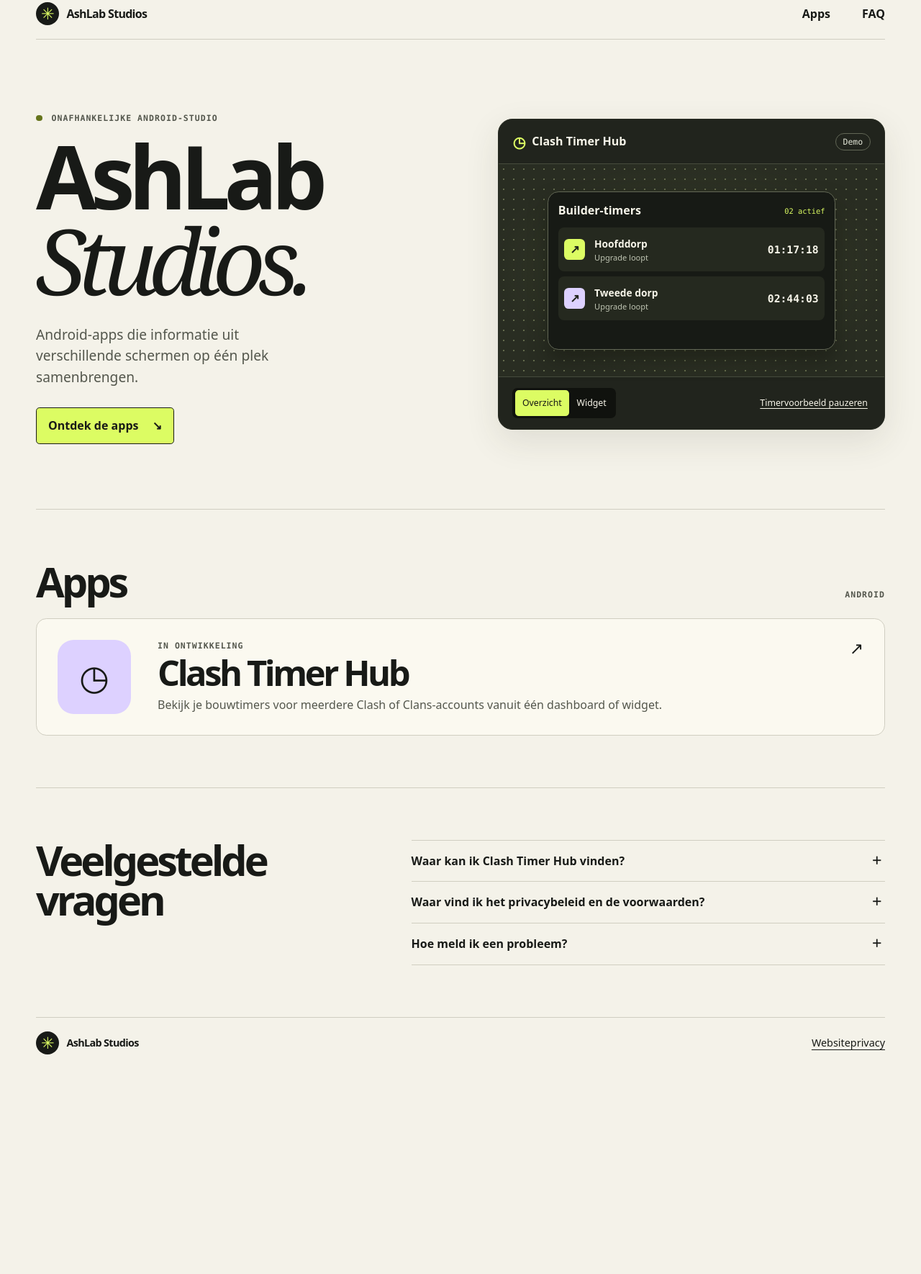
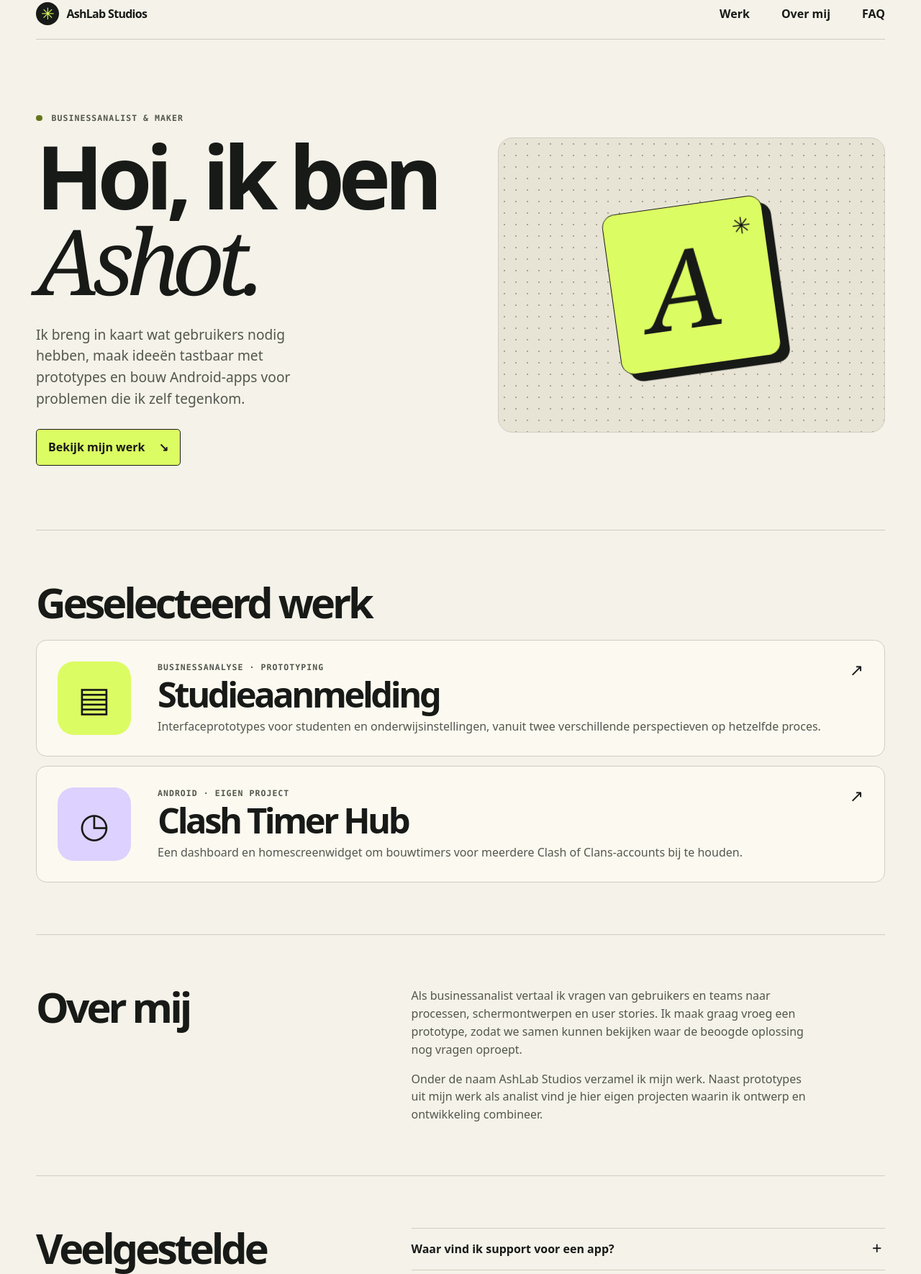
Before and after one commit to ashot978/GrigorianPortfolio, a plain HTML site: page index.html in a window 1280 px wide. Shown: the part 16-1786 px from the top of the page at 72% size. Before the commit the page ends 1513 px from the top, so only its background shows below. Drawn offline with Linux system fonts and the light colour scheme.

Commit message:
Make AshLab Studios a personal portfolio

```diff
--- a/assets/studio.css
+++ b/assets/studio.css
@@ -44,7 +44,7 @@ button { font: inherit; }
   align-items: center;
   padding-block: clamp(3rem, 7vw, 6.6rem);
 }
-.eyebrow, .section-meta { color: var(--muted); font: 700 .72rem/1.4 var(--mono); letter-spacing: .09em; text-transform: uppercase; }
+.eyebrow { color: var(--muted); font: 700 .72rem/1.4 var(--mono); letter-spacing: .09em; text-transform: uppercase; }
 .dot { display: inline-block; width: .55rem; height: .55rem; border-radius: 50%; background: #65741c; margin-right: .3rem; }
 h1, h2, h3 { margin: 0; font-weight: 800; letter-spacing: -.07em; line-height: .97; }
 h1 { font-size: clamp(3.5rem, 9.6vw, 8.75rem); }
@@ -55,6 +55,38 @@ h3 { font-size: clamp(1.7rem, 4vw, 3.05rem); }
 .button { display: inline-flex; align-items: center; justify-content: space-between; gap: 1.2rem; padding: .75rem 1rem; border: 1px solid var(--ink); border-radius: .3rem; background: var(--acid); font-weight: 750; text-decoration: none; transition: background .2s, box-shadow .2s; }
 .button:hover { background: #e7ff89; box-shadow: .22rem .22rem 0 var(--ink); }
 
+.signature {
+  display: grid;
+  place-items: center;
+  min-height: clamp(15rem, 32vw, 27rem);
+  overflow: hidden;
+  border: 1px solid var(--line);
+  border-radius: 1.25rem;
+  background: radial-gradient(#a6a38f 1px, transparent 1px) 0 0 / 16px 16px, #e7e4d6;
+}
+.signature-frame {
+  position: relative;
+  display: grid;
+  place-items: center;
+  width: min(56%, 14rem);
+  aspect-ratio: 1;
+  border: 1px solid var(--ink);
+  border-radius: 1.15rem;
+  background: var(--acid);
+  box-shadow: .7rem .7rem 0 var(--ink);
+  transform: rotate(-8deg);
+  animation: signature-enter .65s cubic-bezier(.2,.8,.2,1) both;
+  transition: transform .3s ease;
+}
+.signature:hover .signature-frame { transform: rotate(-4deg) translateY(-4px); }
+.signature-letter { padding-right: .15em; font: italic 500 clamp(5.5rem, 12vw, 10rem)/1 Georgia, serif; }
+.signature-spark { position: absolute; top: .4em; right: .55em; font-size: clamp(1rem, 3vw, 2rem); }
+@keyframes signature-enter {
+  from { opacity: 0; translate: 0 12px; }
+}
+
+.demo-section { display: grid; grid-template-columns: .82fr 1.18fr; gap: clamp(1rem, 5vw, 4rem); align-items: start; }
+.demo-section p { max-width: 32ch; color: var(--muted); }
 .demo { min-width: 0; border: 1px solid #272b22; border-radius: 1.25rem; background: #21241d; color: #f7f5e9; box-shadow: 0 1rem 3rem #353a201c; overflow: hidden; }
 .demo-head, .demo-controls { display: flex; flex-wrap: wrap; justify-content: space-between; align-items: center; gap: .65rem; padding: .9rem 1.2rem; }
 .demo-head { border-bottom: 1px solid #464b3d; }
@@ -91,14 +123,18 @@ time { font: 700 clamp(.71rem, 1.4vw, .92rem)/1.3 var(--mono); }
 .demo button:focus-visible { outline-color: var(--lilac); }
 
 .section { border-top: 1px solid var(--line); padding-block: clamp(2.4rem, 6vw, 4.5rem); scroll-margin-top: 1rem; }
-.section-heading { display: flex; align-items: baseline; justify-content: space-between; gap: 1rem; margin-bottom: 1.5rem; }
+.section-heading { margin-bottom: 1.5rem; }
+.project-list { display: grid; gap: .8rem; }
 .project { display: grid; grid-template-columns: auto 1fr auto; gap: clamp(.85rem, 3vw, 2.3rem); align-items: center; border: 1px solid var(--line); border-radius: .9rem; padding: clamp(.9rem, 3vw, 1.8rem); text-decoration: none; background: #fbf9f0; transition: border-color .25s, transform .25s, background .25s; }
 .project:hover { transform: translateY(-3px); border-color: var(--ink); background: #fffdf7; }
 .project-icon { display: grid; place-items: center; border-radius: 22%; width: clamp(2.9rem, 10vw, 6.4rem); aspect-ratio: 1; font-size: clamp(1.65rem, 5vw, 3rem); color: var(--ink); background: var(--lilac); }
+.project-icon-prototype { background: var(--acid); }
 .project-copy p { margin: .55rem 0 0; color: var(--muted); }
 .project-copy .project-kicker { margin: 0 0 .35rem; }
 .project-arrow { align-self: start; font-size: 1.45rem; line-height: 1; }
 .faq { display: grid; grid-template-columns: .82fr 1.18fr; gap: clamp(1rem, 5vw, 4rem); }
+.about-copy p { max-width: 60ch; margin: 0; color: var(--muted); }
+.about-copy p + p { margin-top: 1rem; }
 .questions { border-top: 1px solid var(--line); }
 details { border-bottom: 1px solid var(--line); }
 summary { padding-block: 1rem; font-weight: 700; cursor: pointer; list-style: none; display: flex; justify-content: space-between; gap: 1rem; }
@@ -108,13 +144,14 @@ details[open] summary::after { content: "−"; }
 details p { color: var(--muted); margin: 0 0 1rem; max-width: 58ch; }
 .footer { border-top: 1px solid var(--line); padding-bottom: 2rem; font-size: .9rem; }
 .subhero, .prose { padding-block: clamp(2.8rem, 8vw, 6.5rem); }
+.case-hero h1 { font-size: clamp(2.2rem, 8.4vw, 7rem); overflow-wrap: anywhere; }
 .prose h1 { font-size: clamp(2.35rem, 7vw, 5.5rem); margin-bottom: 1.3rem; overflow-wrap: anywhere; }
 .prose h2 { font-size: 1.7rem; margin-top: 2rem; }
 .prose p { max-width: 65ch; }
 
 @media (max-width: 850px) {
   .shell { width: min(1180px, calc(100% - 3rem)); }
-  .hero { grid-template-columns: 1fr; }
+  .hero, .demo-section { grid-template-columns: 1fr; }
   h1 { font-size: clamp(4rem, 15vw, 7rem); }
 }
 
@@ -129,5 +166,7 @@ details p { color: var(--muted); margin: 0 0 1rem; max-width: 58ch; }
 @media (prefers-reduced-motion: reduce) {
   html { scroll-behavior: auto; }
   .button, .mark, .project { transition: none; }
+  .signature-frame { animation: none; transition: none; }
   .project:hover, .wordmark:hover .mark { transform: none; }
+  .signature:hover .signature-frame { transform: rotate(-8deg); }
 }
--- a/index.html
+++ b/index.html
@@ -3,18 +3,18 @@
 <head>
   <meta charset="utf-8">
   <meta name="viewport" content="width=device-width, initial-scale=1">
-  <meta name="description" content="AshLab Studios bouwt onafhankelijke Android-apps. Ontdek Clash Timer Hub en bekijk hoe de widget werkt.">
+  <meta name="description" content="Persoonlijk portfolio van Ashot, businessanalist en maker van prototypes en Android-apps.">
   <meta name="theme-color" content="#f4f2e9">
-  <title>AshLab Studios · Android-appstudio</title>
+  <title>Ashot · AshLab Studios</title>
   <link rel="stylesheet" href="assets/studio.css">
-  <script src="assets/studio.js" defer></script>
 </head>
 <body>
   <a class="skip" href="#inhoud">Naar de inhoud</a>
   <header class="shell topbar">
     <a class="wordmark" href="./" aria-label="AshLab Studios, home"><span class="mark" aria-hidden="true">✳</span> AshLab<span class="wordmark-secondary"> Studios</span></a>
     <nav class="nav" aria-label="Hoofdnavigatie">
-      <a href="#apps">Apps</a>
+      <a href="#werk">Werk</a>
+      <a href="#over-mij">Over mij</a>
       <a href="#faq">FAQ</a>
     </nav>
   </header>
@@ -22,83 +22,63 @@
   <main id="inhoud" class="shell">
     <section class="hero" aria-labelledby="hero-title">
       <div class="hero-copy">
-        <p class="eyebrow"><span class="dot" aria-hidden="true"></span> Onafhankelijke Android-studio</p>
-        <h1 id="hero-title">AshLab<br><em>Studios.</em></h1>
-        <p class="lede">Android-apps die informatie uit verschillende schermen op één plek samenbrengen.</p>
-        <a class="button" href="#apps">Ontdek de apps <span aria-hidden="true">↘</span></a>
+        <p class="eyebrow"><span class="dot" aria-hidden="true"></span> Businessanalist &amp; maker</p>
+        <h1 id="hero-title">Hoi, ik ben<br><em>Ashot.</em></h1>
+        <p class="lede">Ik breng in kaart wat gebruikers nodig hebben, maak ideeën tastbaar met prototypes en bouw Android-apps voor problemen die ik zelf tegenkom.</p>
+        <a class="button" href="#werk">Bekijk mijn werk <span aria-hidden="true">↘</span></a>
       </div>
-      <div class="demo" aria-label="Interactieve demonstratie van Clash Timer Hub">
-        <div class="demo-head">
-          <div class="demo-brand"><span aria-hidden="true">◷</span> Clash Timer Hub</div>
-          <span class="demo-label">Demo</span>
-        </div>
-        <div class="demo-body">
-          <div class="device" data-device>
-            <section id="demo-overzicht" aria-label="Overzicht met voorbeeldtimers">
-              <div class="device-header"><span>Builder-timers</span><span class="device-tag">02 actief</span></div>
-              <div class="timer-row">
-                <span class="timer-icon green" aria-hidden="true">↗</span>
-                <div><strong>Hoofddorp</strong><small>Upgrade loopt</small></div>
-                <time data-timer="4643">01:17:23</time>
-              </div>
-              <div class="timer-row">
-                <span class="timer-icon lilac" aria-hidden="true">↗</span>
-                <div><strong>Tweede dorp</strong><small>Upgrade loopt</small></div>
-                <time data-timer="9848">02:44:08</time>
-              </div>
-            </section>
-            <section id="demo-widget" aria-label="Widget met voorbeeldtimer" hidden>
-              <div class="device-header"><span>Homescreenwidget</span><span class="device-tag">Compact</span></div>
-              <div class="widget">
-                <span class="widget-label">Volgende upgrade klaar</span>
-                <time data-timer="4643">01:17:23</time>
-                <span>Hoofddorp</span>
-              </div>
-            </section>
-          </div>
-        </div>
-        <div class="demo-controls" hidden>
-          <div class="segmented" role="group" aria-label="Demoweergave">
-            <button type="button" aria-controls="demo-overzicht" aria-pressed="true">Overzicht</button>
-            <button type="button" aria-controls="demo-widget" aria-pressed="false">Widget</button>
-          </div>
-          <button type="button" class="play-toggle" data-pause>Timervoorbeeld pauzeren</button>
+      <div class="signature" aria-hidden="true">
+        <div class="signature-frame">
+          <span class="signature-letter">A</span>
+          <span class="signature-spark">✳</span>
         </div>
       </div>
     </section>
 
-    <section id="apps" class="section" aria-labelledby="apps-title">
+    <section id="werk" class="section" aria-labelledby="werk-title">
       <div class="section-heading">
-        <h2 id="apps-title">Apps</h2>
-        <span class="section-meta">Android</span>
+        <h2 id="werk-title">Geselecteerd werk</h2>
       </div>
-      <a class="project" href="apps/clash-timer-hub/">
-        <div class="project-icon" aria-hidden="true">◷</div>
-        <div class="project-copy">
-          <p class="eyebrow project-kicker">In ontwikkeling</p>
-          <h3>Clash Timer Hub</h3>
-          <p>Bekijk je bouwtimers voor meerdere Clash of Clans-accounts vanuit één dashboard of widget.</p>
-        </div>
-        <span class="project-arrow" aria-hidden="true">↗</span>
-      </a>
+      <div class="project-list">
+        <a class="project" href="werk/studieaanmelding/">
+          <div class="project-icon project-icon-prototype" aria-hidden="true">▤</div>
+          <div class="project-copy">
+            <p class="eyebrow project-kicker">Businessanalyse · Prototyping</p>
+            <h3>Studieaanmelding</h3>
+            <p>Interfaceprototypes voor studenten en onderwijsinstellingen, vanuit twee verschillende perspectieven op hetzelfde proces.</p>
+          </div>
+          <span class="project-arrow" aria-hidden="true">↗</span>
+        </a>
+        <a id="apps" class="project" href="apps/clash-timer-hub/">
+          <div class="project-icon" aria-hidden="true">◷</div>
+          <div class="project-copy">
+            <p class="eyebrow project-kicker">Android · Eigen project</p>
+            <h3>Clash Timer Hub</h3>
+            <p>Een dashboard en homescreenwidget om bouwtimers voor meerdere Clash of Clans-accounts bij te houden.</p>
+          </div>
+          <span class="project-arrow" aria-hidden="true">↗</span>
+        </a>
+      </div>
+    </section>
+
+    <section id="over-mij" class="section faq" aria-labelledby="over-mij-title">
+      <h2 id="over-mij-title">Over mij</h2>
+      <div class="about-copy">
+        <p>Als businessanalist vertaal ik vragen van gebruikers en teams naar processen, schermontwerpen en user stories. Ik maak graag vroeg een prototype, zodat we samen kunnen bekijken waar de beoogde oplossing nog vragen oproept.</p>
+        <p>Onder de naam AshLab Studios verzamel ik mijn werk. Naast prototypes uit mijn werk als analist vind je hier eigen projecten waarin ik ontwerp en ontwikkeling combineer.</p>
+      </div>
     </section>
 
     <section id="faq" class="section faq" aria-labelledby="faq-title">
-      <div>
-        <h2 id="faq-title">Veelgestelde<br>vragen</h2>
-      </div>
+      <h2 id="faq-title">Veelgestelde<br>vragen</h2>
       <div class="questions">
         <details>
-          <summary>Waar kan ik Clash Timer Hub vinden?</summary>
-          <p>De app is in ontwikkeling. Op de <a href="apps/clash-timer-hub/">app-pagina</a> vind je de projectlink en uitleg over de widget.</p>
+          <summary>Waar vind ik support voor een app?</summary>
+          <p>Open het project in het overzicht. Op de projectpagina vind je uitleg en de beschikbare supportlinks.</p>
         </details>
         <details>
           <summary>Waar vind ik het privacybeleid en de voorwaarden?</summary>
-          <p>Op de app-pagina vind je de actuele status van het privacybeleid en de voorwaarden.</p>
-        </details>
-        <details>
-          <summary>Hoe meld ik een probleem?</summary>
-          <p>Open een melding via <a href="https://github.com/ashot978/ClashTimerHub/issues">GitHub Issues</a>. Vermeld je Android-versie, appversie en de stappen waarmee het probleem optreedt. Laat persoonlijke gegevens uit je melding.</p>
+          <p>De projectpagina geeft de status van het privacybeleid en de voorwaarden voor die app. In de footer vind je het <a href="privacy.html">privacybeleid van deze website</a>.</p>
         </details>
       </div>
     </section>
```
Also changed, not shown: apps/clash-timer-hub/index.html (+46 -1 lines), privacy.html (+1 -1 lines), werk/studieaanmelding/index.html (added, +35 -0 lines), 1 other file.
